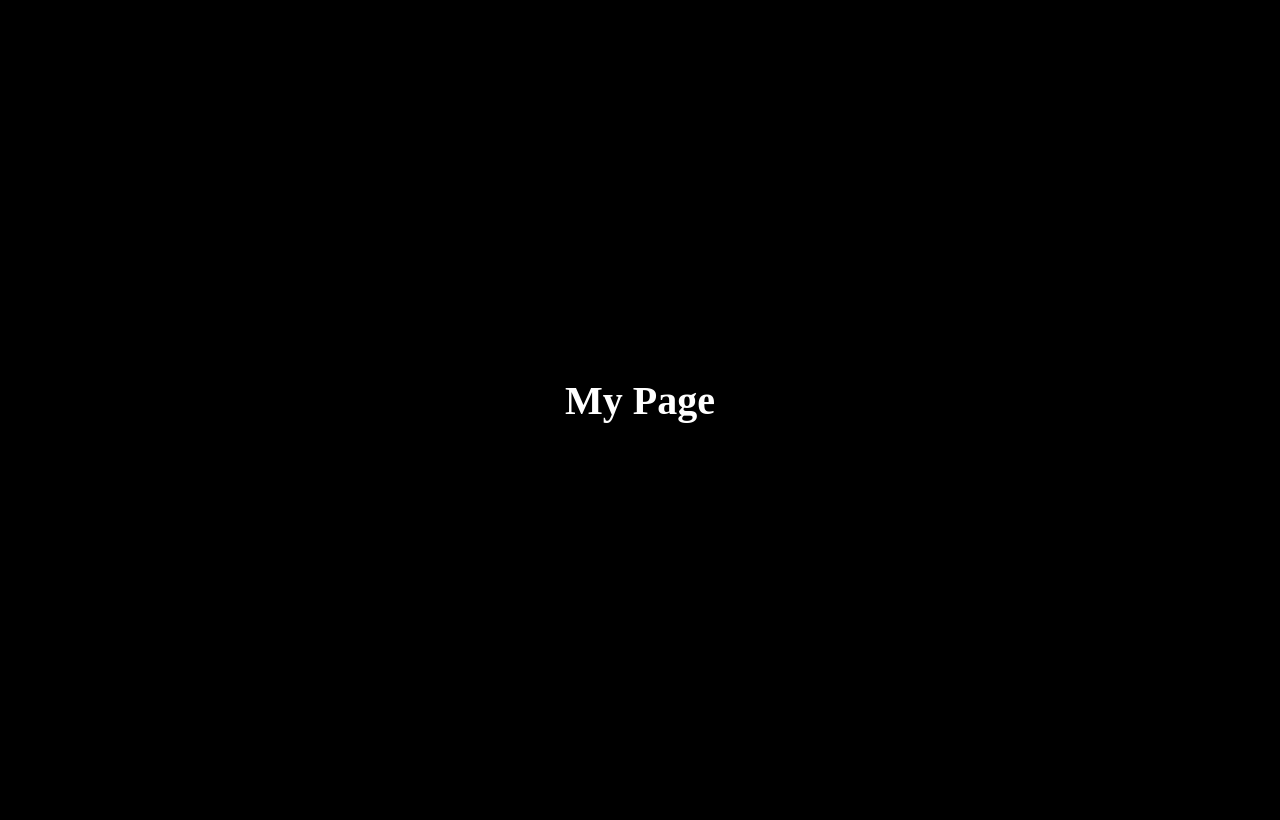
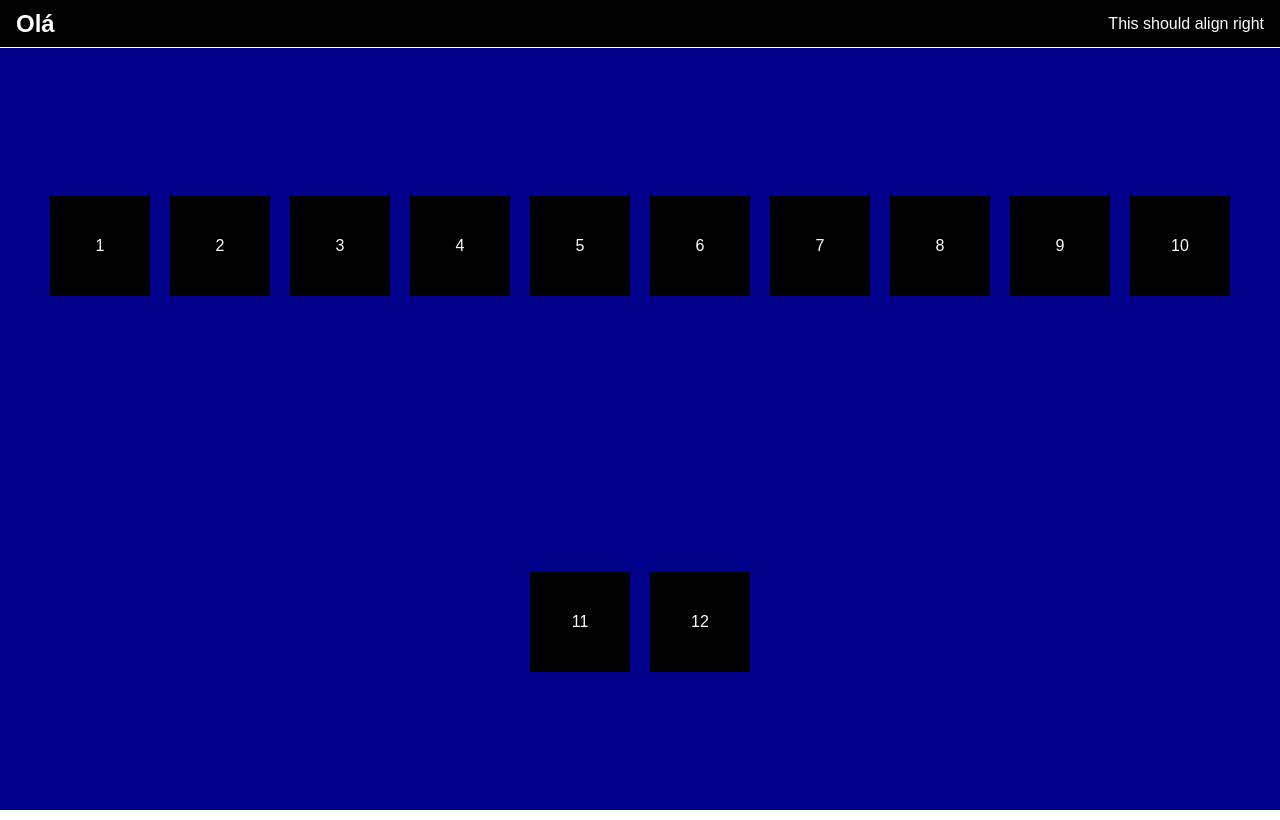
Before and after one commit to RafaelPinto99/Learning-JavaScript, a plain HTML site: page DOM/index.html in a window 1280 px wide. Drawn offline with Linux system fonts and the light colour scheme.

Commit message:
Finished studying DOM

```diff
--- a/DOM/index.html
+++ b/DOM/index.html
@@ -4,15 +4,110 @@
     <meta charset="UTF-8" />
     <meta name="viewport" content="width=device-width, initial-scale=1.0" />
     <title>My Page</title>
-    <link rel="stylesheet" href="main.css" />
-    <!-- <script>
-      console.log("Hello World!");
-    </script> -->
-    <script src="main.js"></script>
+    <script defer src="main.js"></script>
+    <style>
+      * {
+        margin: 0;
+        padding: 0;
+        box-sizing: border-box;
+      }
+
+      html {
+        font-family: Arial, Helvetica, sans-serif;
+        font-size: 16px;
+      }
+
+      body {
+        min-height: 100vh;
+      }
+
+      main {
+        display: flex;
+        flex-direction: column;
+        justify-content: center;
+        align-items: center;
+      }
+
+      nav {
+        display: flex;
+        justify-content: space-between;
+        align-items: center;
+        padding: 1rem;
+        width: 100vw;
+        height: 48px;
+        position: fixed;
+        top: 0;
+        border-bottom: 1px solid #fff;
+        z-index: 2;
+        background-color: #000;
+        color: #fff;
+      }
+
+      section {
+        display: flex;
+        flex-direction: column;
+        justify-content: center;
+        align-items: center;
+        width: 100vw;
+        height: 100vh;
+        z-index: 1;
+        padding-top: 48px;
+      }
+
+      .view1 {
+        display: flex;
+        flex-direction: row;
+        flex-wrap: wrap;
+        justify-content: space-evenly;
+        background-color: lightgray;
+        color: #000;
+      }
+
+      .view1 > div {
+        display: flex;
+        flex-direction: column;
+        justify-content: center;
+        align-items: center;
+        width: 100px;
+        height: 100px;
+        background-color: #000;
+        color: #fff;
+        margin: 10px;
+      }
+
+      .view2 {
+        display: flex;
+        flex-direction: column;
+        justify-content: center;
+        align-items: center;
+        display: none;
+        background-color: darkblue;
+        color: #fff;
+      }
+    </style>
   </head>
   <body>
+    <nav>
+      <h1>My Page</h1>
+    </nav>
     <main>
-      <h1>My Page</h1>
+      <section id="view1" class="view view1">
+        <div>1</div>
+        <div>2</div>
+        <div>3</div>
+        <div>4</div>
+        <div>5</div>
+        <div>6</div>
+        <div>7</div>
+        <div>8</div>
+        <div>9</div>
+        <div>10</div>
+        <div>11</div>
+        <div>12</div>
+      </section>
+      <section id="view2" class="view view2">
+        <h2>My 2nd View</h2>
+      </section>
     </main>
   </body>
 </html>
--- a/DOM/main.css
+++ /dev/null
@@ -1,24 +0,0 @@
-*{
-    padding: 0;
-    margin: 0;
-    box-sizing: border-box;
-}
-
-html, body{
-    width: 100%;
-    font-size: 16px;
-    background-color: #000;
-    color: #fff;
-}
-
-main{
-    height: 100vh;
-    display: flex;
-    flex-direction: column;
-    justify-content: center;
-    align-items: center;
-}
-
-h1{
-    font-size: 250%;
-}
--- a/DOM/main.js
+++ b/DOM/main.js
@@ -0,0 +1,97 @@
+// Document Object Model
+
+const view1 = document.getElementById("view1");
+console.log(view1);
+
+const view2 = document.querySelector("#view2");
+console.log(view2);
+
+view1.style.display = "flex";
+view2.style.display = "none";
+
+const views = document.getElementsByClassName("view");
+console.log(views);
+
+const sameviews = document.querySelectorAll(`.view`);
+console.log(sameviews);
+
+const divs = view1.querySelectorAll("div");
+const sameDivs = view1.getElementsByTagName("div");
+console.log(sameDivs);
+
+const evenDivs = view1.querySelectorAll("div:nth-of-type(2n)");
+console.log(evenDivs);
+
+for (let i = 0; i < evenDivs.length; i++){
+
+    evenDivs[i].style.backgroundColor = "darkblue";
+    /* evenDivs[i].style.width = "200px";
+    evenDivs[i].style.height = "200px"; */
+}
+
+const navText = document.querySelector("nav h1");
+console.log(navText);
+navText.textContent = "Olá";
+
+const navBar = document.querySelector("nav");
+navBar.innerHTML = `<h1>Olá</h1> <p>This should align right</p>`;
+console.log(navBar);
+//navBar.style.justifyContent = "flex-start"; //sends evreything to the left
+//navBar.style.justifyContent = "flex-end"; //sends everything to the right
+//navBar.style.justifyContent = "space-evenly";
+navBar.style.justifyContent = "space-between";
+
+// Navegating through the DOM tree
+console.log(evenDivs[0]); // Outputs the first even div element selected
+console.log(evenDivs[0].parentElement); // Outputs the parent element of the first even div element,
+                                        // which is the section element with id "view1"
+console.log(evenDivs[0].parentElement.children); // Outputs a live HTMLCollection containing all child elements
+                                                 // of the parent section element.In this case, it contains all
+                                                 // the div elements inside the section element with id "view1".
+console.log(evenDivs[0].parentElement.childNodes); // Outputs a NodeList containing all child nodes
+                                                   // of the parent section element.This includes not only
+                                                   // element nodes(divs) but also text nodes(whitespace
+                                                   // between divs) and possibly comment nodes.
+console.log(evenDivs[0].parentElement.hasChildNodes()); // Outputs true or false. In this case true
+console.log(evenDivs[0].parentElement.lastChild);
+console.log(evenDivs[0].parentElement.lastElementChild);
+console.log(evenDivs[0].parentElement.firstChild);
+console.log(evenDivs[0].parentElement.firstChild);
+console.log(evenDivs[0].nextSibling);
+console.log(evenDivs[0].nextElementSibling);
+console.log(evenDivs[0].previousSibling);
+console.log(evenDivs[0].previousElementSibling);
+console.log(evenDivs[0].previousElementSibling.nextElementSibling);
+
+// Adding
+view1.style.display = "none";
+view2.style.display = "flex";
+view2.style.flexDirection = "row";
+view2.style.flexWrap = "wrap";
+view2.style.margin = "10px";
+
+while (view2.lastChild) {
+
+    view2.lastChild.remove();
+}
+
+const createDivs = (parent, iter) => {
+
+    const newDiv = document.createElement("div");
+    newDiv.textContent = iter;
+    newDiv.style.backgroundColor = "#000";
+    newDiv.style.width = "100px";
+    newDiv.style.height = "100px";
+    newDiv.style.margin = "10px";
+    newDiv.style.display = "flex";
+    newDiv.style.justifyContent = "center";
+    newDiv.style.alignItems = "center";
+    parent.append(newDiv);
+}
+
+//createDivs(view2, 10);
+
+for (let i = 1; i <= 12; i++){
+
+    createDivs(view2, i);
+}
```
